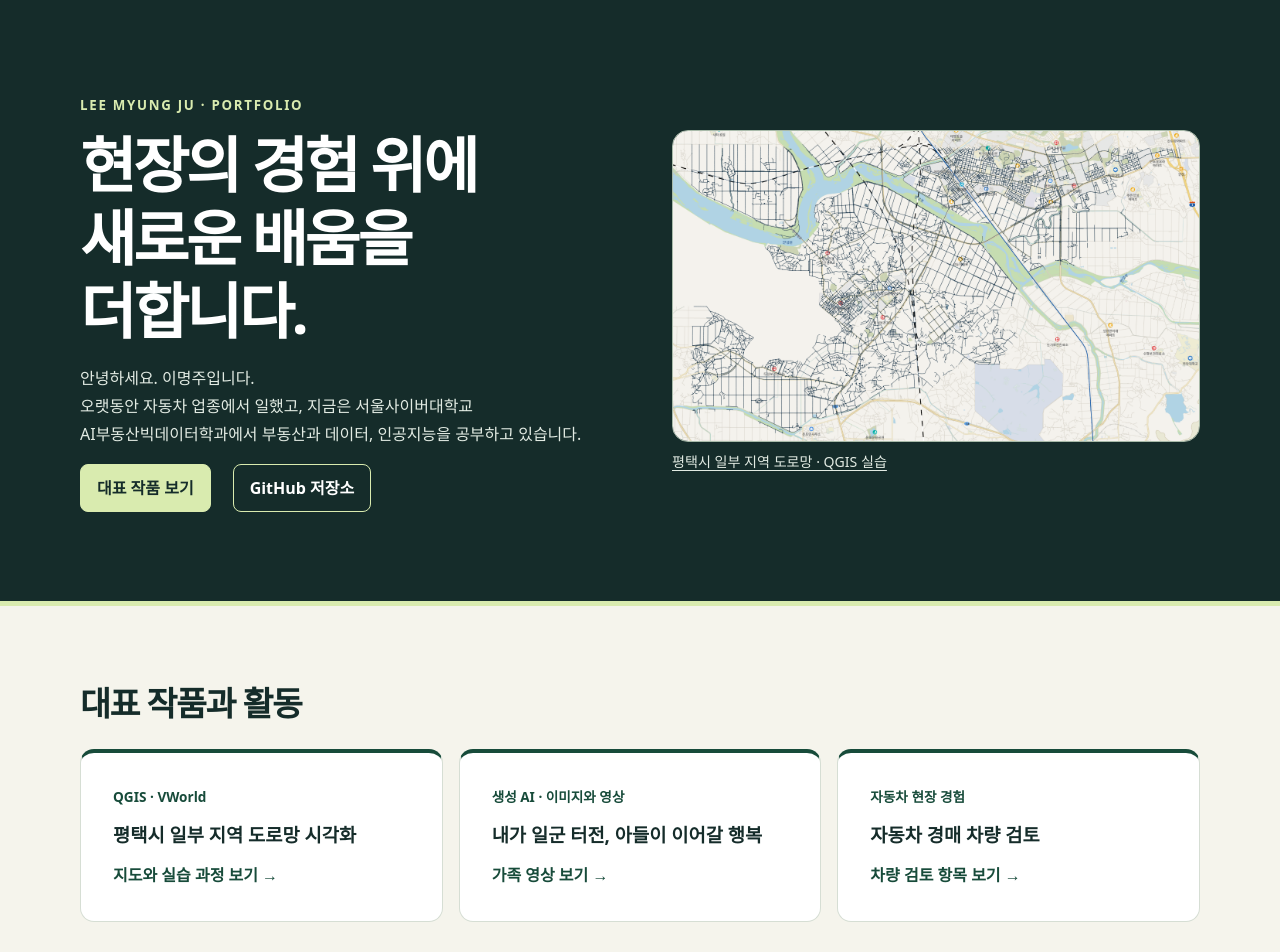
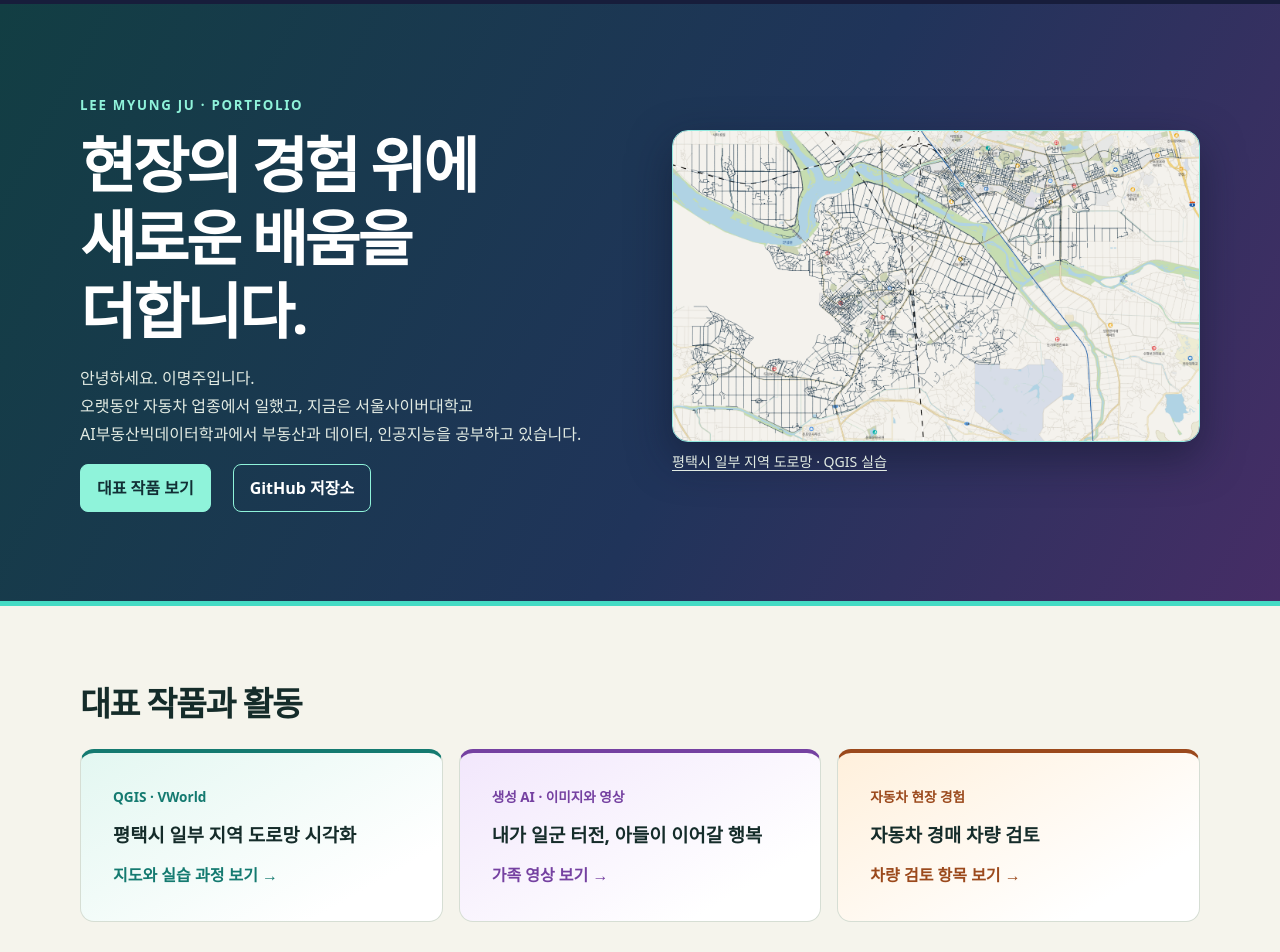
Before and after one commit to q88062794-max/q88062794-max.github.io, a plain HTML site: page index.html in a window 1280 px wide. Shown: the part 60-1012 px from the top of the page. Drawn offline with Linux system fonts and the light colour scheme.

Commit message:
Enhance styles for hero, buttons, and footer
Added styles for hero section, buttons, and featured cards.

```diff
--- a/index.html
+++ b/index.html
@@ -109,6 +109,43 @@
       .header-inner, .hero-inner, main { width: calc(100% - 32px); }
       nav { gap: 8px 14px; }
     }
+
+    /* 첫 화면과 대표 작품의 포인트 색상 */
+    header { background: #171d3b; }
+    .hero {
+      background: linear-gradient(118deg, #123e43 0%, #20345a 57%, #462d66 100%);
+      border-bottom-color: #44dbc4;
+    }
+    .eyebrow { color: #8ff3da; }
+    .hero-map img {
+      border-color: #92e8de;
+      box-shadow: 0 16px 42px #10152980;
+    }
+    .button {
+      background: #8ff3da;
+      border-color: #8ff3da;
+      color: #122f35;
+    }
+    .button:hover { background: #b6fae9; }
+    .button-secondary { background: transparent; color: #fff; }
+    .button-secondary:hover { background: #ffffff21; }
+    .featured-card {
+      --accent: #147a70;
+      --tint: #e3f7f1;
+      border-top-color: var(--accent);
+      background: linear-gradient(150deg, var(--tint), #fff 80%);
+    }
+    .featured-card[href="#family-video"] {
+      --accent: #7541a1;
+      --tint: #f2e7fc;
+    }
+    .featured-card[href="#auction"] {
+      --accent: #9b491c;
+      --tint: #fff0dc;
+    }
+    .featured-card .number, .featured-card span:last-child { color: var(--accent); }
+    .featured-card:hover { background: var(--tint); }
+    footer { background: #171d3b; }
   </style>
 </head>
 <body>
```
